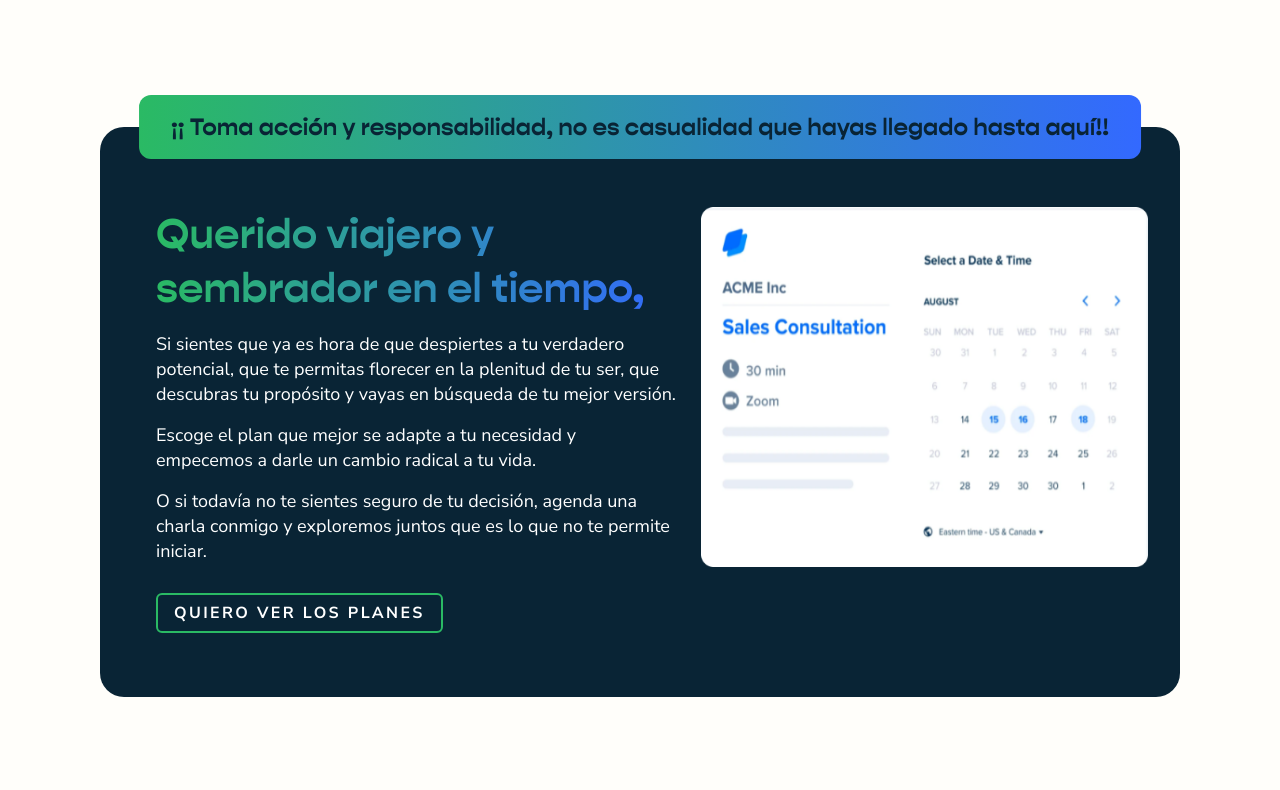
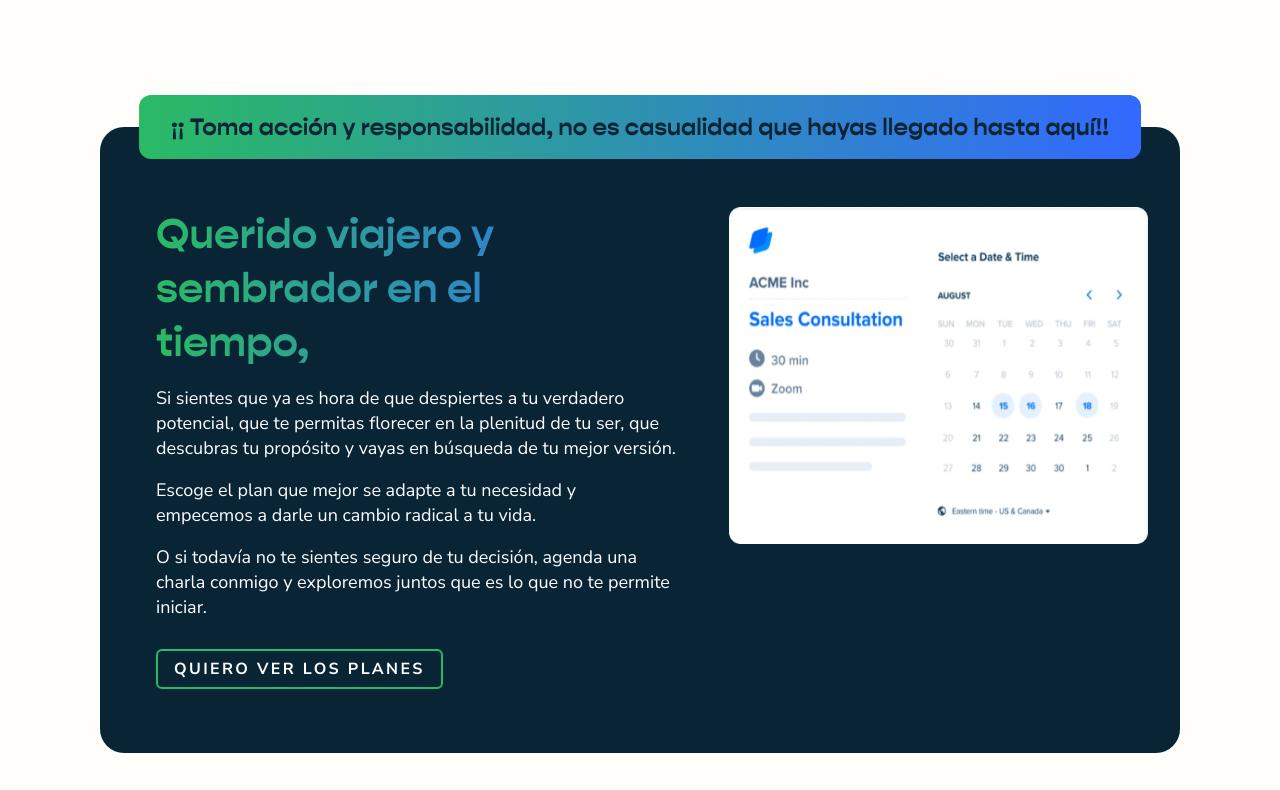
Before and after one commit to revdev-earth/JonathanPFrontend, a React (Vite) app: page / in a window 1280 px wide. Shown: the part 700-1490 px from the top of the page. Built offline with nearby package versions, Linux system fonts and the light colour scheme.

Commit message:
Section 2

```diff
--- a/src/Sections/2/index.tsx
+++ b/src/Sections/2/index.tsx
@@ -1,33 +1,46 @@
 const Section2 = () => {
   return (
-    <div className=" p-[17px] pt-[50px]  lg:p-[100px] lg:py-[140px] lg:pb-[95px]">
+    <div className="p-[17px] pt-[50px] md:px-[38px] md:pt-[93px] lg:p-[100px] lg:py-[140px] lg:pb-[95px]">
       <div>
-        <div className="flex flex-col lg:flex-row bg-[#092435] font-bold rounded-xl lg:rounded-3xl lg:px-14 lg:pr-8 lg:py-20 lg:pb-16 p-4 pt-8 pb-[42px] gap-[25px] text-white relative ">
+        <div
+          className=" relative flex flex-col lg:flex-row font-bold bg-[#092435] text-white
+            rounded-xl lg:rounded-3xl gap-[25px] md:gap-[53px]
+            p-4 pt-8 pb-[42px] md:px-12 md:pt-20 lg:px-14 lg:pr-8 lg:py-20 lg:pb-16
+          "
+        >
           <div
             className="
               absolute
-              -top-5 lg:-top-8 left-2/4 -translate-x-2/4
+              -top-5 md:-top-8 lg:-top-8 left-2/4 -translate-x-2/4
               flex items-center justify-center
-              h-9 py-1 lg:h-16  lg:px-8 w-[288px] lg:w-max
-              font-bold rounded-xl text-xs lg:text-2xl text-center
+              h-9 md:h-16 lg:h-16 w-[288px] md:w-[560px] lg:w-max
+              font-bold rounded-xl text-xs md:text-xl lg:text-2xl text-center
               text-[#092435] lg:leading-[45px] font-gopher
               bg-gradient-to-r from-[#2ABA64] to-[#3369FF]
+              py-1 md:px-8 lg:px-8
             "
           >
-            ¡¡ Toma acción y responsabilidad, no es <br className="lg:hidden" />{" "}
+            ¡¡ Toma acción y responsabilidad, no es <br className="md:hidden" />{" "}
             casualidad que hayas llegado hasta aquí!!
           </div>
-          <div className="flex flex-col gap-4  lg:gap-[17px] w-full ">
+          <div className="flex flex-col gap-4 md:gap-[28px] lg:gap-[17px] w-full">
             <div
-              className="
-                font-gopher text-3xl lg:text-[42px] leading-[30px] lg:leading-[54px]
+              className="font-gopher md:pr-9
+                text-3xl md:text-[42px] md:leading-[50px] lg:text-[42px] leading-[30px] lg:leading-[54px]
                 lg:w-[520px]
                 bg-clip-text text-transparent bg-gradient-to-r from-[#2ABA64] to-[#3369FF]
               "
             >
               Querido viajero y sembrador en el tiempo,
             </div>
-            <div className="flex flex-col px-2 lg:p-0 pr-3 gap-4 font-normal text-base lg:text-lg leading-[21px] lg:leading-[25px] lg:w-[520px]">
+            <div
+              className="
+                flex flex-col gap-4 md:gap-[17px] font-normal lg:w-[520px]
+                px-2 pr-3 md:px-0 lg:p-0
+                text-base md:text-[18px] lg:text-lg
+                leading-[21px] md:leading-[25px] lg:leading-[25px]
+              "
+            >
               <p>
                 Si sientes que ya es hora de que despiertes a tu verdadero
                 potencial, que te permitas florecer en la plenitud de tu ser,
@@ -44,11 +57,11 @@ const Section2 = () => {
                 iniciar.
               </p>
             </div>
-            <div className="flex justify-center lg:items-start lg:justify-start mt-3">
+            <div className="flex justify-center md:justify-start  lg:items-start lg:justify-start mt-3">
               <button
                 className="
                   flex items-center justify-center uppercase text-center
-                  mx-4 lg:m-0 w-full lg:w-auto px-4 h-10 font-bold
+                  mx-4 md:m-0 w-full md:w-auto px-4 h-10 font-bold
                   border-2 rounded-md border-[#2ABA64] tracking-[.15em]
                 "
               >
```
